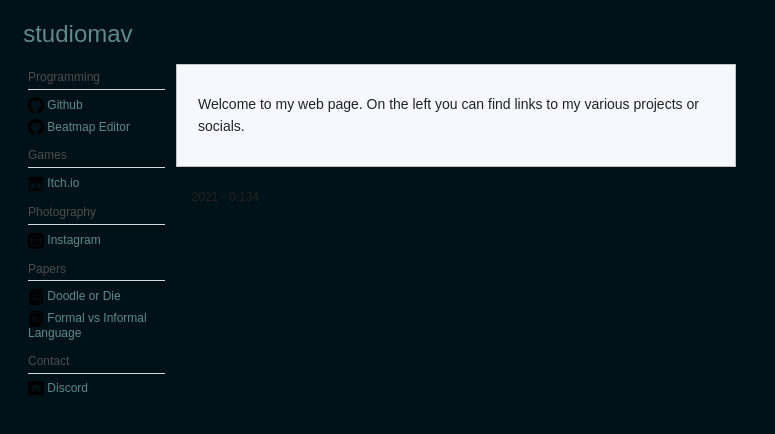
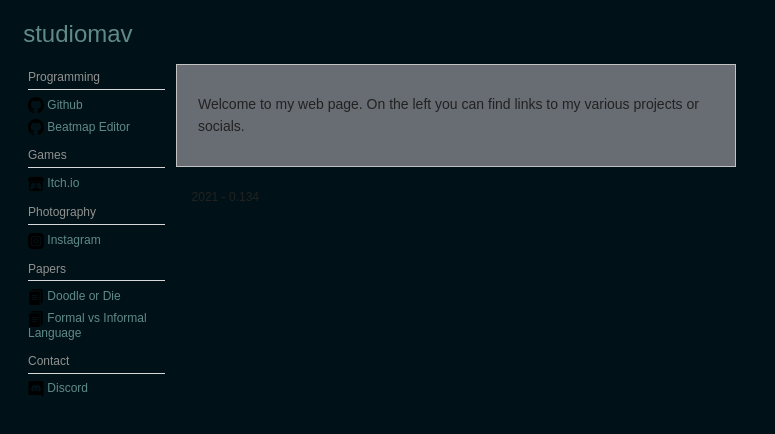
Before and after one commit to studiomav/studiomav.github.io, a plain HTML site: page index.html in a window 1280 px wide. Shown: the whole page, without its empty margins (0-775 px from the left). Drawn offline with nearby package versions, Linux system fonts and the light colour scheme.

Commit message:
style update

```diff
--- a/styledark.css
+++ b/styledark.css
@@ -324,7 +324,7 @@ a:hover {
 }
 .sidebar h3 {
 	font-size: 0.75em;
-	color: #4d4d4d;
+	color: #919191;
 	font-weight: normal;
 	margin: 0.5em 0 0 0;
 	padding: 0.25em 0;
@@ -459,7 +459,7 @@ div.articleRightInner {
 .article {
 	padding: 1.5em 1.5em 1.5em 1.5em;
 	border: 1px solid #C3C3C3;
-	background: #f5f8ff;
+	background: #686c73;
 	line-height: 1.6;
 	font-size: 0.875em;
 }
```
